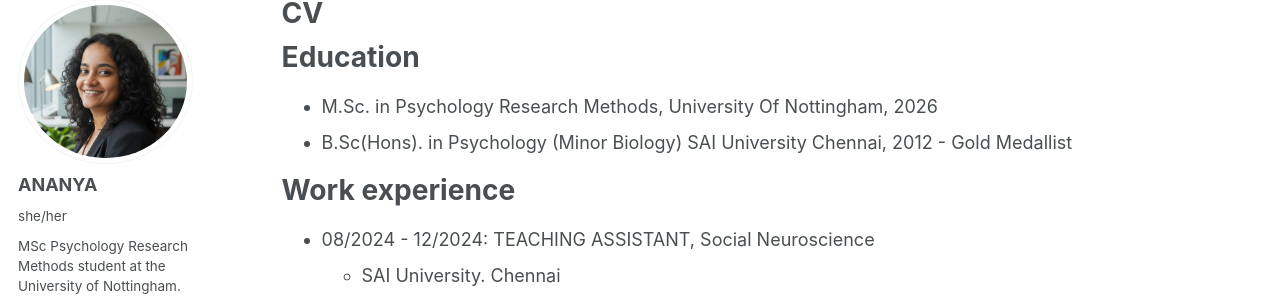
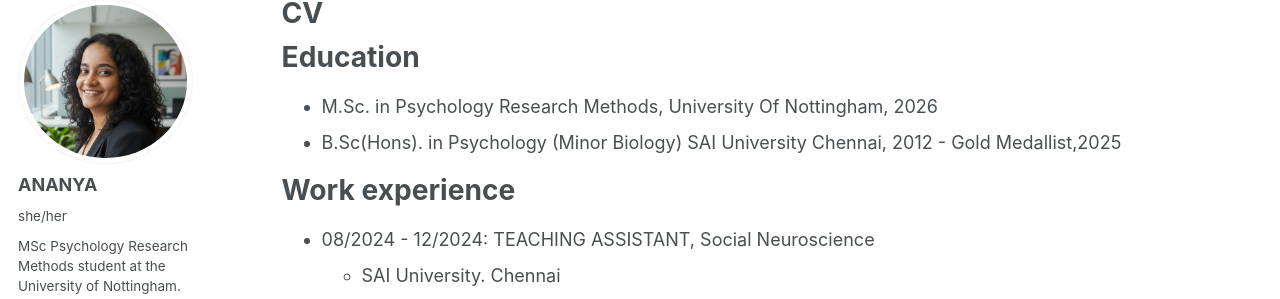
Before and after one commit to ananyav3003/ananyav3003.github.io, a Jekyll site: the page built from _pages/cv.md, in a window 1280 px wide and 900 px high. Shown: the part 100-399 px from the top of the window. Built offline with Jekyll 4.4.1, drawn with Linux system fonts in a browser that asks for light colours; a style sheet for code colours, icons or effects is not loaded.

Commit message:
Correct graduation year for B.Sc. degree-27062026
Updated the graduation year for B.Sc. in Psychology.

```diff
--- a/_pages/cv.md
+++ b/_pages/cv.md
@@ -12,7 +12,7 @@ redirect_from:
 Education
 ======
 * M.Sc. in Psychology Research Methods, University Of Nottingham, 2026
-* B.Sc(Hons). in Psychology (Minor Biology) SAI University Chennai, 2012 - Gold Medallist
+* B.Sc(Hons). in Psychology (Minor Biology) SAI University Chennai, 2012 - Gold Medallist,2025
 
 Work experience
 ======
```
